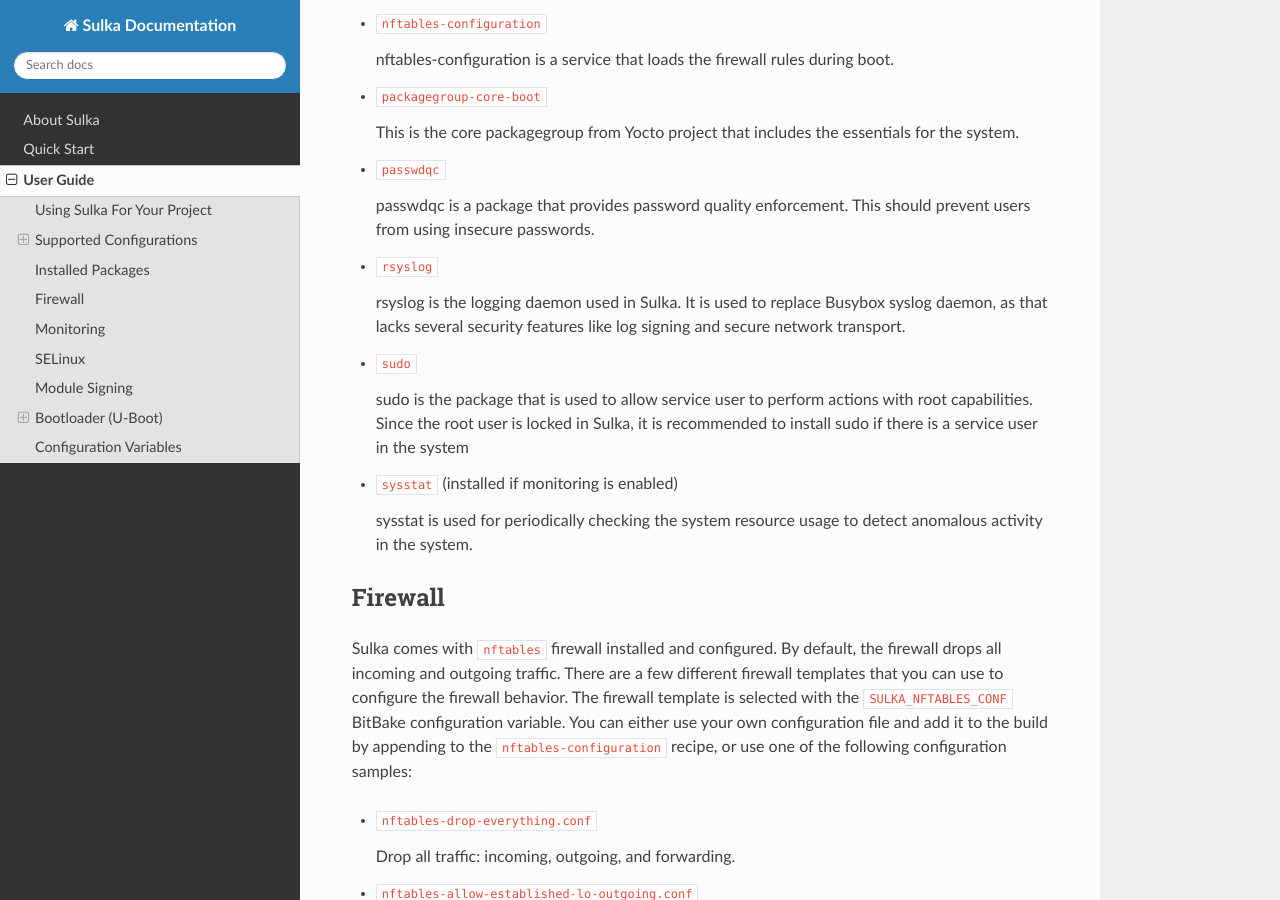
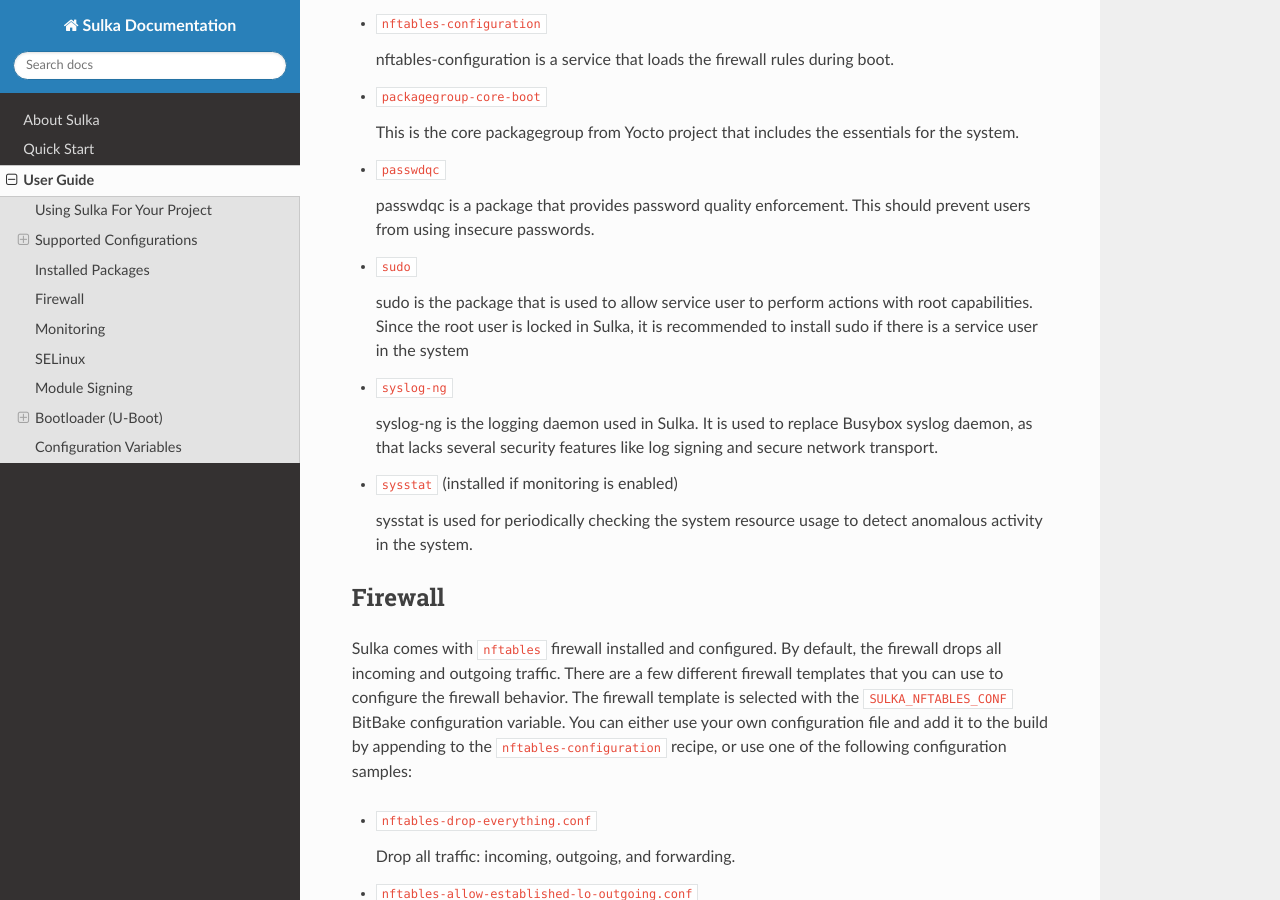
Before and after one commit to AltidSec/sulka-docs, a Sphinx documentation site: the page built from source/user-guide.rst, in a window 1280 px wide and 900 px high, scrolled down 1624 px. Built offline with Sphinx 7.4.7 and the Read the Docs theme 3.1.0, drawn with Linux system fonts in a browser that asks for light colours.

Commit message:
user-guide: Replace rsyslog with syslog-ng
As the distro changes from rsyslog to syslog-ng, update the guide to
reflect that.

```diff
--- a/source/user-guide.rst
+++ b/source/user-guide.rst
@@ -71,14 +71,14 @@
 
   passwdqc is a package that provides password quality enforcement. This should prevent users from using insecure passwords.
 
-* ``rsyslog``
-
-  rsyslog is the logging daemon used in Sulka. It is used to replace Busybox syslog daemon, as that lacks several security features like log signing and secure network transport.
-
 * ``sudo``
 
   sudo is the package that is used to allow service user to perform actions with root capabilities.
   Since the root user is locked in Sulka, it is recommended to install sudo if there is a service user in the system
+
+* ``syslog-ng``
+
+  syslog-ng is the logging daemon used in Sulka. It is used to replace Busybox syslog daemon, as that lacks several security features like log signing and secure network transport.
 
 * ``sysstat`` (installed if monitoring is enabled)
 
```
